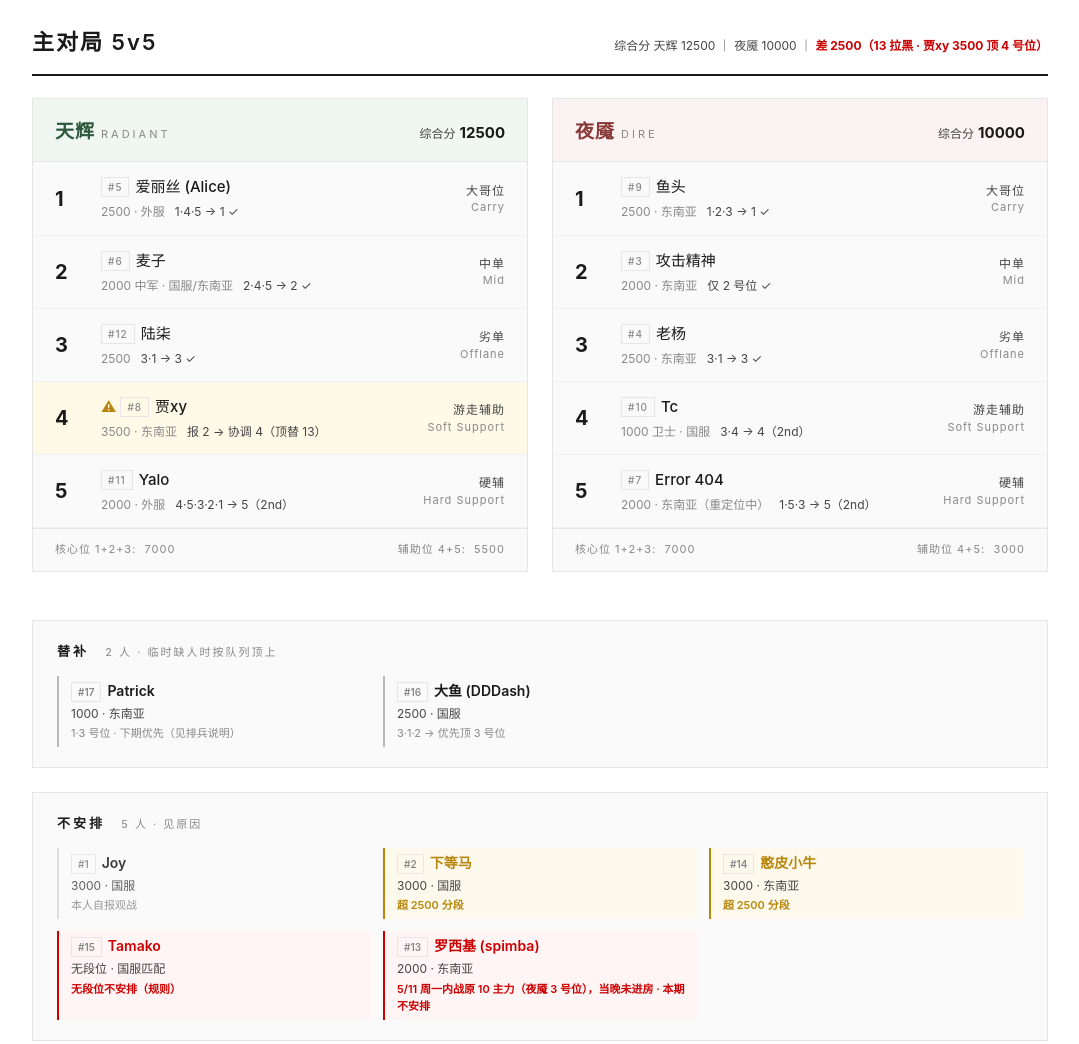
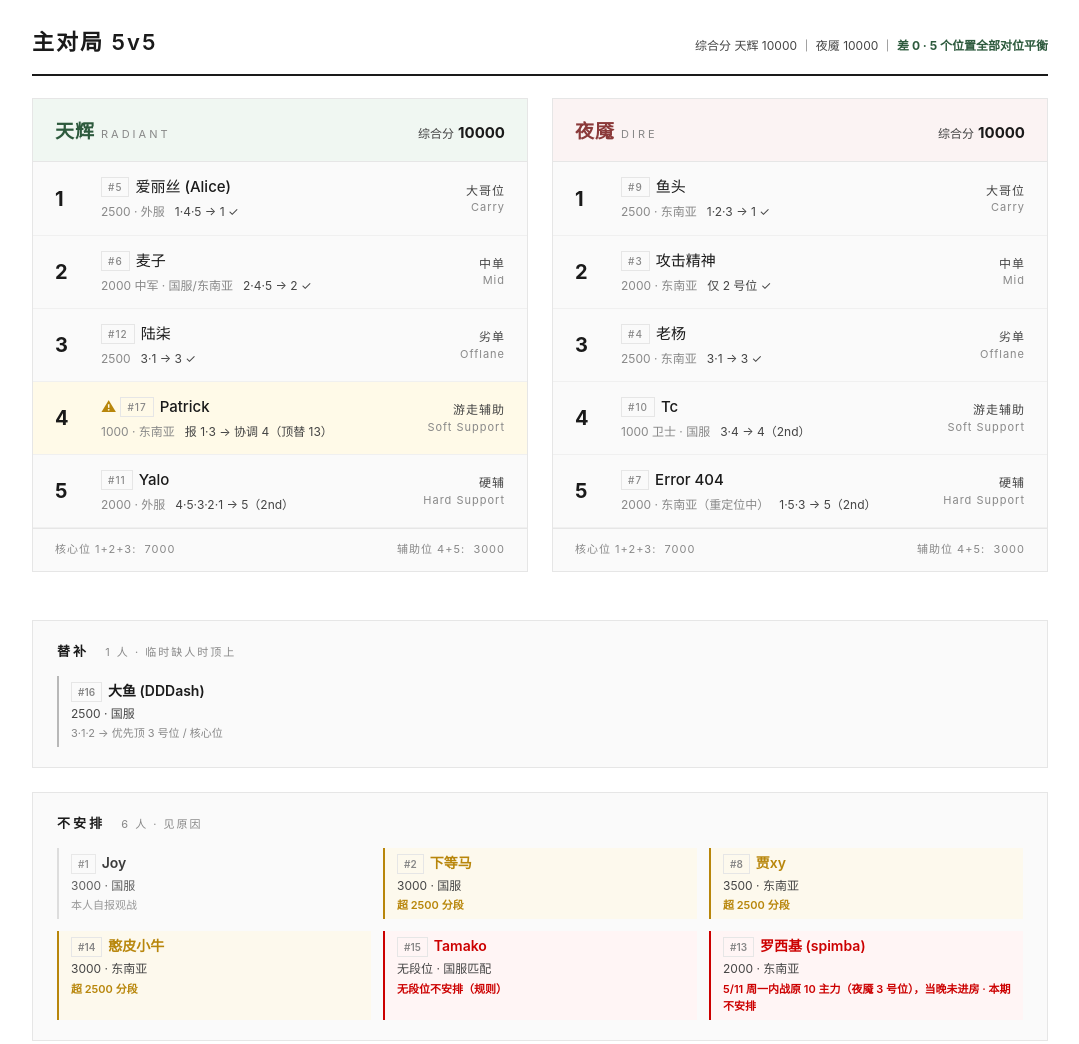
Before and after one commit to mrliuzhiyu/OriginDota, a plain HTML site: page 20260513-内战对战表.html in a window 1280 px wide. Shown: the part 725-1769 px from the top of the page, without its empty margins (100-1179 px from the left). Drawn offline with Linux system fonts and the light colour scheme.

Commit message:
fix: 撤回贾xy，Patrick 协调 4 号位顶替 13 — 恢复完美平衡 10000:10000

```diff
--- a/20260513-内战对战表.html
+++ b/20260513-内战对战表.html
@@ -141,7 +141,7 @@
       <span>2026.5.13 周三 21:00</span>
       <span>RD / 队长模式</span>
       <span>2500 分段以内</span>
-      <span>18 人接龙 · 10 主力 · 2 替补 · 5 不安排 · 1 永久拉黑</span>
+      <span>18 人接龙 · 10 主力 · 1 替补 · 6 不安排 · 1 永久拉黑</span>
     </div>
   </header>
 
@@ -173,14 +173,14 @@
 
   <div class="battle-head">
     <h2>主对局 5v5</h2>
-    <div class="b-meta">综合分 天辉 12500 ｜ 夜魇 10000 ｜ <b style="color:var(--red);">差 2500（13 拉黑 · 贾xy 3500 顶 4 号位）</b></div>
+    <div class="b-meta">综合分 天辉 10000 ｜ 夜魇 10000 ｜ <b style="color:var(--radiant);">差 0 · 5 个位置全部对位平衡</b></div>
   </div>
   <div class="teams">
 
     <div class="team radiant">
       <div class="team-head">
         <div class="team-name">天辉<span class="en">RADIANT</span></div>
-        <div class="team-score">综合分<b>12500</b></div>
+        <div class="team-score">综合分<b>10000</b></div>
       </div>
       <div class="slot">
         <div class="pos">1</div>
@@ -209,8 +209,8 @@
       <div class="slot warn">
         <div class="pos">4</div>
         <div class="info">
-          <div class="name"><span class="num">#8</span>贾xy</div>
-          <div class="sub"><span>3500 · 东南亚</span><span class="pref">报 2 → 协调 4（顶替 13）</span></div>
+          <div class="name"><span class="num">#17</span>Patrick</div>
+          <div class="sub"><span>1000 · 东南亚</span><span class="pref">报 1·3 → 协调 4（顶替 13）</span></div>
         </div>
         <div class="role"><b>游走辅助</b>Soft Support</div>
       </div>
@@ -224,7 +224,7 @@
       </div>
       <div class="team-foot">
         <span>核心位 1+2+3:&nbsp; 7000</span>
-        <span>辅助位 4+5:&nbsp; 5500</span>
+        <span>辅助位 4+5:&nbsp; 3000</span>
       </div>
     </div>
 
@@ -282,23 +282,18 @@
   </div>
 
   <section class="subs">
-    <h3>替补 <span class="meta">2 人 · 临时缺人时按队列顶上</span></h3>
+    <h3>替补 <span class="meta">1 人 · 临时缺人时顶上</span></h3>
     <div class="subs-grid">
-      <div class="sub-card">
-        <div class="sc-name"><span class="num">#17</span>Patrick</div>
-        <div class="sc-info">1000 · 东南亚</div>
-        <div class="sc-pos">1·3 号位 · 下期优先（见排兵说明）</div>
-      </div>
       <div class="sub-card">
         <div class="sc-name"><span class="num">#16</span>大鱼 (DDDash)</div>
         <div class="sc-info">2500 · 国服</div>
-        <div class="sc-pos">3·1·2 → 优先顶 3 号位</div>
+        <div class="sc-pos">3·1·2 → 优先顶 3 号位 / 核心位</div>
       </div>
     </div>
   </section>
 
   <section class="subs">
-    <h3>不安排 <span class="meta">5 人 · 见原因</span></h3>
+    <h3>不安排 <span class="meta">6 人 · 见原因</span></h3>
     <div class="subs-grid">
       <div class="sub-card obs">
         <div class="sc-name"><span class="num">#1</span>Joy</div>
@@ -308,6 +303,11 @@
       <div class="sub-card over">
         <div class="sc-name"><span class="num">#2</span>下等马</div>
         <div class="sc-info">3000 · 国服</div>
+        <div class="sc-pos">超 2500 分段</div>
+      </div>
+      <div class="sub-card over">
+        <div class="sc-name"><span class="num">#8</span>贾xy</div>
+        <div class="sc-info">3500 · 东南亚</div>
         <div class="sc-pos">超 2500 分段</div>
       </div>
       <div class="sub-card over">
@@ -343,11 +343,11 @@
 
     <h3>本期排兵思路</h3>
     <ul>
-      <li><b>段位门槛：</b>本期"2500 分段以内"，3000 分以上玩家原则上不安排（下等马 / 憨皮小牛 / Joy）。贾xy 3500 本不在分段内，但 13 永久拉黑空出 4 号位，本期破例让贾xy 顶上（协调到 4 号位，他原报 2 号位）</li>
+      <li><b>段位门槛：</b>本期"2500 分段以内"，3000 分以上玩家本期不安排（Joy / 下等马 / 贾xy / 憨皮小牛）— 段位高的下期可参加其他场次</li>
       <li><b>13 永久拉黑：</b>玩家「13」#18 永久拉黑，不再安排参与任何场次。下期接龙也不需要审他</li>
-      <li><b>分数差距：</b>贾xy 3500 顶替 13(1000) 进天辉 4 号位 → 天辉 12500 vs 夜魇 10000，差 2500。天辉偏强，4 号位高分游走会主导节奏，夜魇请提前准备应对</li>
-      <li><b>Patrick 进替补的原因：</b>Patrick（0 次）按"次数少优先"本应进主力，但他「仅 1·3 号位」+1000 分 — 放 1 号会让 1 号位差 1500，放 3 号会让 3 号位差 1500。本期把他换到替补，攻击精神上主力做 2 号位锚点，<b>Patrick 下期优先排进主力</b></li>
-      <li><b>替补不算违约：</b>攻击精神 / 大鱼之前都是被临时叫上场，属于正常履约，不影响他们的资格</li>
+      <li><b>对位完美平衡：</b>每个位置同分对位 — 1 号 2500/2500、2 号 2000/2000、3 号 2500/2500、4 号 1000/1000、5 号 2000/2000。两队各 10000 综合分，差 0</li>
+      <li><b>Patrick 协调到 4 号位：</b>13 拉黑后需要 1000 分玩家顶 4 号位与夜魇 Tc 1000 对位。Patrick 原报 1·3 号位，本期协调到 4 号位（游走辅助）。1000 分卫士打 4 号意识 + 小英雄池要求相对低，比让他打 1 号 / 3 号更适合段位</li>
+      <li><b>替补不算违约：</b>大鱼之前都是被临时叫上场，属于正常履约，不影响他的资格</li>
     </ul>
 
     <h3>参赛规则（本期适用）</h3>
```
